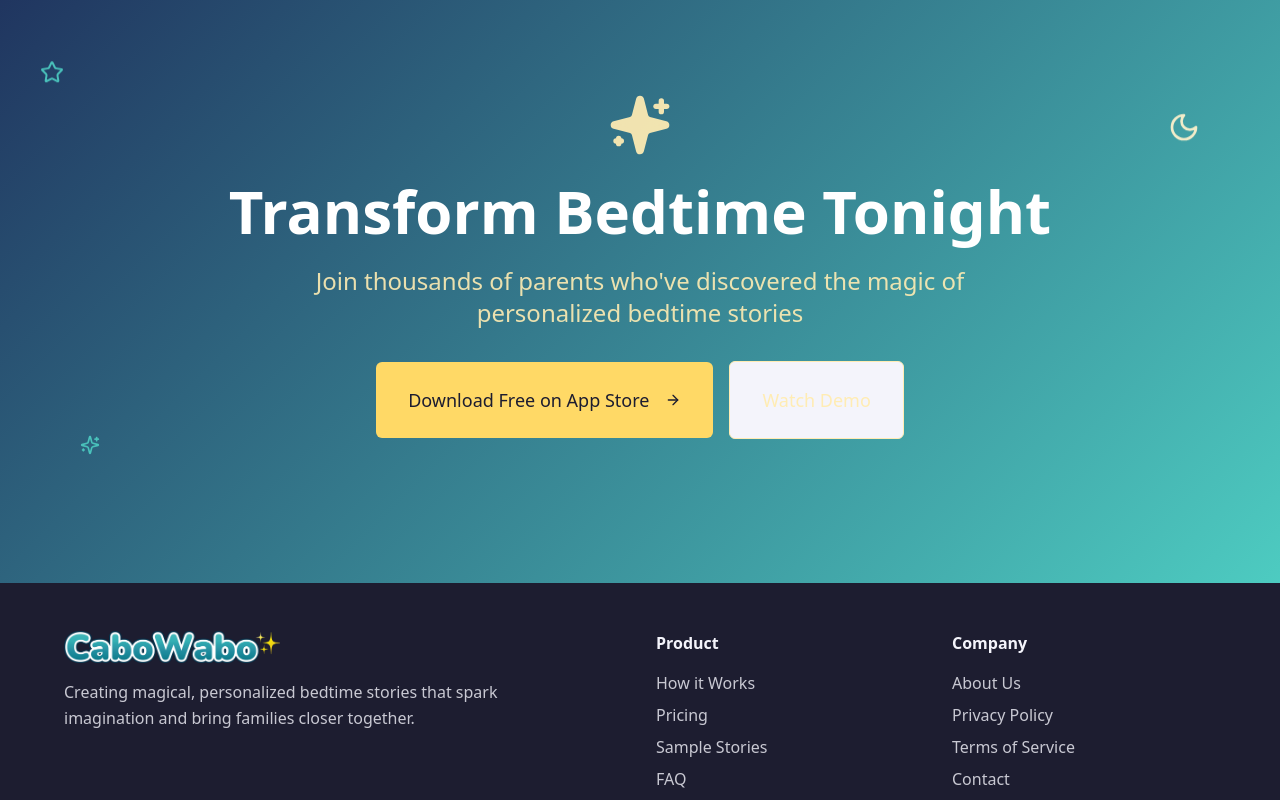
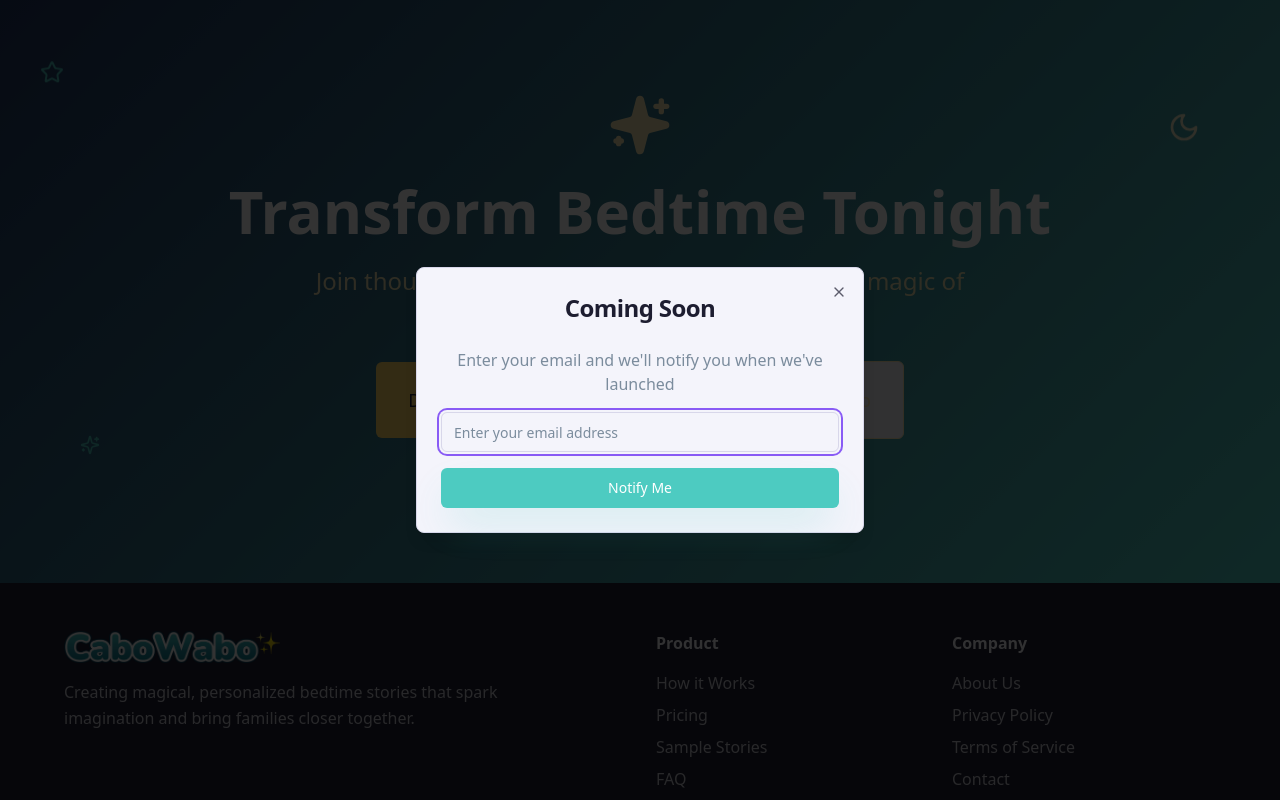
Before and after one commit to bigdog6978/cabo-wabo-landing-page, a React (Vite) app: page / in a window 1280 px wide. Both pictures are taken after a click on the button "Download Free on App Store". Shown: the part 6298-7098 px from the top of the page. Built offline with nearby package versions, Linux system fonts and the light colour scheme.

Commit message:
Fix: Bottom download button popup not appearing
The bottom download button in the CTA section was not triggering the email signup popup. This commit addresses the issue to ensure the functionality works as expected.

```diff
--- a/src/components/CTASection.tsx
+++ b/src/components/CTASection.tsx
@@ -1,7 +1,27 @@
 import { Button } from "@/components/ui/button";
 import { Sparkles, ArrowRight, Star, Moon } from "lucide-react";
+import { useState } from "react";
+import { Dialog, DialogContent, DialogHeader, DialogTitle } from "@/components/ui/dialog";
+import { Input } from "@/components/ui/input";
+import { useToast } from "@/hooks/use-toast";
 
 const CTASection = () => {
+  const [isDialogOpen, setIsDialogOpen] = useState(false);
+  const [email, setEmail] = useState("");
+  const { toast } = useToast();
+
+  const handleEmailSubmit = (e: React.FormEvent) => {
+    e.preventDefault();
+    if (email) {
+      toast({
+        title: "Thank you!",
+        description: "We'll notify you when CaboWabo launches.",
+      });
+      setEmail("");
+      setIsDialogOpen(false);
+    }
+  };
+
   return (
     <div className="relative py-24 px-4 gradient-hero overflow-hidden">
       {/* Floating Elements */}
@@ -26,7 +46,12 @@ const CTASection = () => {
         </div>
 
         <div className="flex flex-col sm:flex-row gap-4 justify-center items-center mb-12">
-          <Button variant="secondary" size="lg" className="text-lg px-8 py-6 h-auto">
+          <Button
+            variant="secondary"
+            size="lg"
+            className="text-lg px-8 py-6 h-auto"
+            onClick={() => setIsDialogOpen(true)}
+          >
             Download Free on App Store
             <ArrowRight className="w-5 h-5 ml-2" />
           </Button>
@@ -36,6 +61,33 @@ const CTASection = () => {
         </div>
 
       </div>
+
+      {/* Coming Soon Dialog */}
+      <Dialog open={isDialogOpen} onOpenChange={setIsDialogOpen}>
+        <DialogContent className="sm:max-w-md">
+          <DialogHeader>
+            <DialogTitle className="text-2xl font-bold text-center mb-2">Coming Soon</DialogTitle>
+          </DialogHeader>
+          <div className="text-center space-y-4">
+            <p className="text-muted-foreground">
+              Enter your email and we'll notify you when we've launched
+            </p>
+            <form onSubmit={handleEmailSubmit} className="space-y-4">
+              <Input
+                type="email"
+                placeholder="Enter your email address"
+                value={email}
+                onChange={(e) => setEmail(e.target.value)}
+                required
+                className="w-full"
+              />
+              <Button type="submit" className="w-full">
+                Notify Me
+              </Button>
+            </form>
+          </div>
+        </DialogContent>
+      </Dialog>
     </div>
   );
 };
```
